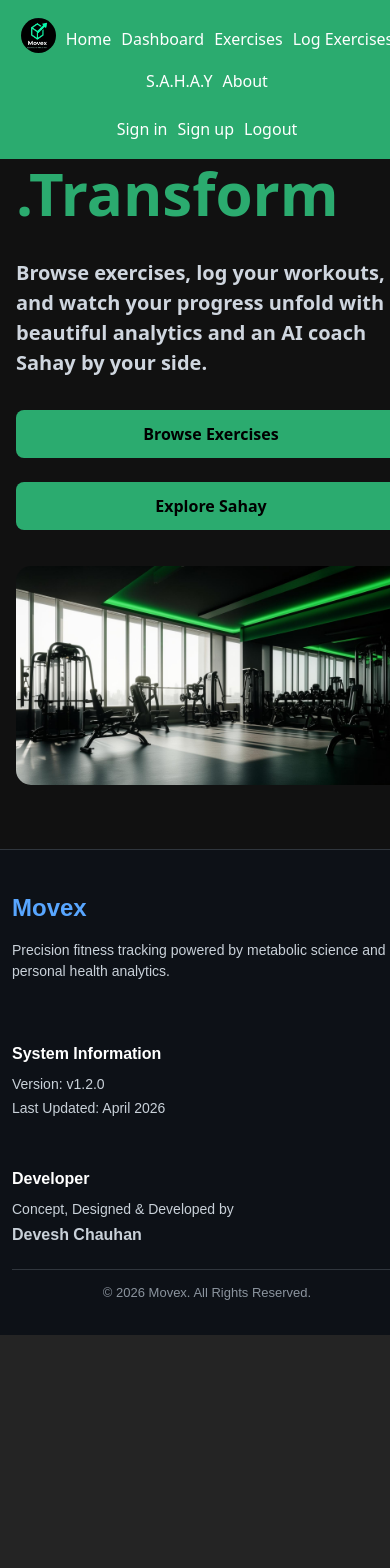
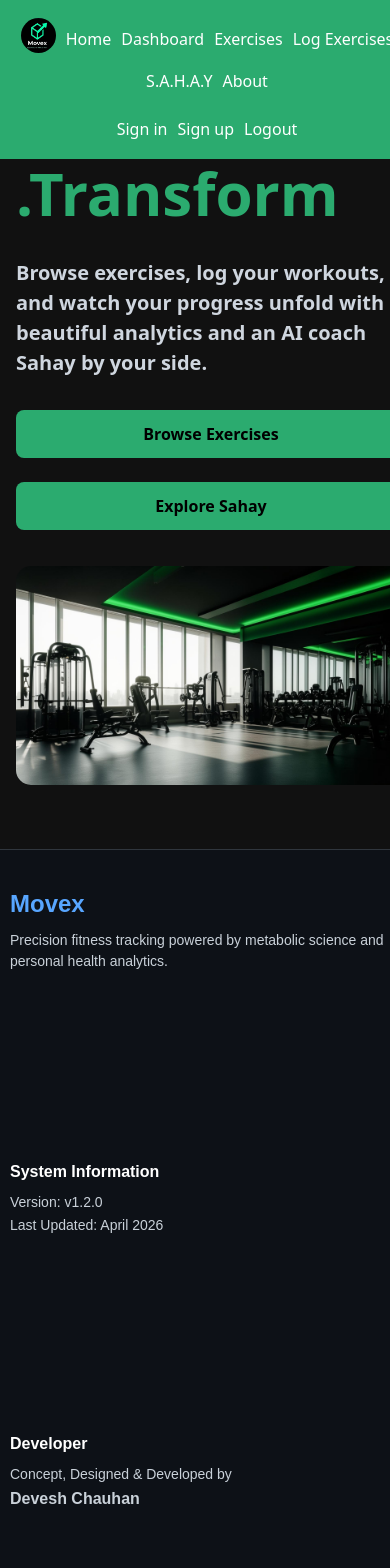
Before and after one commit to deveshchauhan1231-glitch/MoveX, a React (Vite) app in the folder Exercise/frontend/: page / in a window 390 px wide. Shown: the top 1568 px of the page. Before the commit the page ends 1335 px from the top, so only its background shows below. Built offline with nearby package versions, Linux system fonts and the light colour scheme; no server answers.

Commit message:
Update Footer.css

```diff
--- a/Exercise/frontend/src/styles/Footer.css
+++ b/Exercise/frontend/src/styles/Footer.css
@@ -79,8 +79,26 @@
   }
 }
 
+@media (max-width: 600px) {
+  .footer-main {
+    flex-direction: column;
+    align-items: flex-start;
+    gap: 16px;
+  }
+}
+
 @media (max-width: 480px) {
   .footer {
-    padding: 20px 12px;
+    padding: 16px 10px;
+  }
+
+  .footer-main {
+    gap: 12px;
+  }
+
+  .footer-brand p,
+  .footer-system p,
+  .footer-dev p {
+    margin: 2px 0;
   }
 }
```
